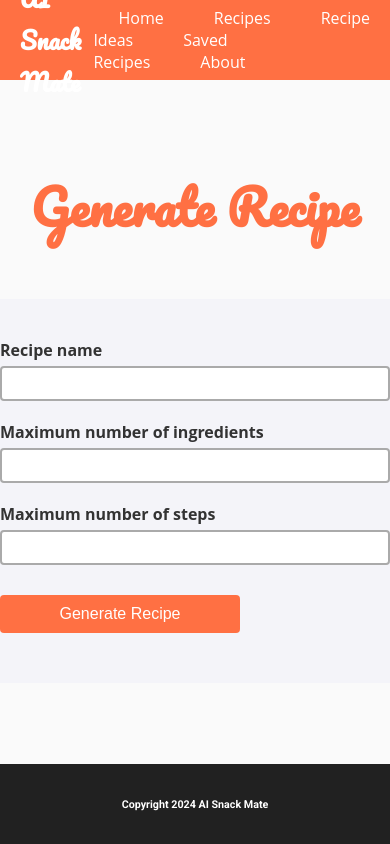
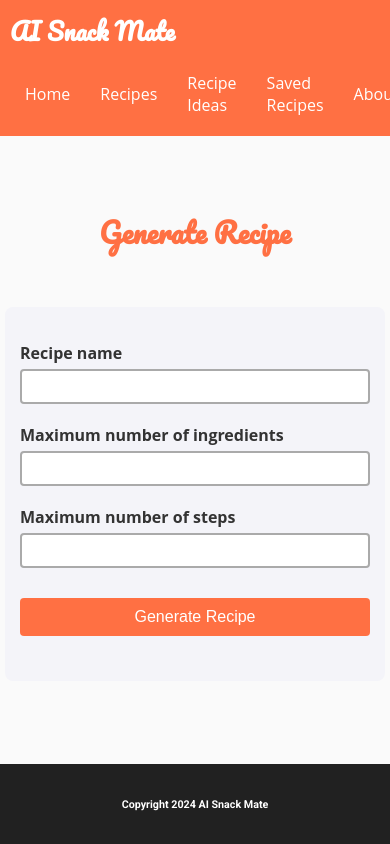
Before and after one commit to estherszliu/ai_snack_mate, a React (Create React App) app: page /recipe in a window 390 px wide. Shown: the top 844 px of the page. Built offline with nearby package versions, Linux system fonts and the light colour scheme.

Commit message:
feat:adjusted mobile friendly

```diff
--- a/src/pages/RecipeIdeasPage.jsx
+++ b/src/pages/RecipeIdeasPage.jsx
@@ -47,7 +47,7 @@
         <div id="recipeIdeasPageContainer">
             <h1 id="recipeIdeaTitle">Generate Recipe Ideas</h1>
             <div id="recipeIdeasContainer">
-                <div className="inputIdeas">IRecipe ingredients or themes</div>
+                <div className="inputIdeas">Recipe ingredients or themes</div>
                 <input
                     value={inputValue}
                     onChange={(e) => setInputValue(e.target.value)}
--- a/src/pages/RecipePage.jsx
+++ b/src/pages/RecipePage.jsx
@@ -103,8 +103,6 @@
             if (recipeExists) {
                 setSaveMessage("Recipe already exists!")
             } else {
-                // addRecipe(prevRecipes => [...prevRecipes, generatedRecipe]);
-
                 const updateRecipes = [...recipes, generatedRecipe];
                 addRecipe(updateRecipes);
                 localStorage.setItem("recipes", JSON.stringify(updateRecipes));
--- a/src/styles/Header.css
+++ b/src/styles/Header.css
@@ -16,6 +16,10 @@
     font-family: 'Pacifico', cursive;
 }
 
+nav{
+    display: flex;
+    align-items: center;
+}
 nav a {
     margin: 0 15px;
     color: white;
@@ -35,3 +39,21 @@
 nav a:hover {
     box-shadow: 0 2px 5px rgba(0, 0, 0, 0.2);
 }
+
+/* Media Queries for Mobile Screens */
+@media (max-width: 768px) {
+    header {
+        flex-direction: column;
+        align-items: flex-start;
+        height: auto;
+        padding: 10px;
+    }
+    #headerBranding{
+        margin-bottom: 10px;
+    }
+
+    nav a{
+        margin: 5px;
+        width: 100%;
+    }
+}
--- a/src/styles/RecipeIdeasPage.css
+++ b/src/styles/RecipeIdeasPage.css
@@ -3,10 +3,11 @@
     flex-direction: column;
     align-items: center;
     height: 100%;
+    padding: 20px;
 
 }
 #recipeIdeaTitle{
-    font-size: 48px;
+    font-size: 36px;
     font-family: 'Pacifico', cursive;
     color: #FF7043;
     margin-bottom: 20px;
@@ -16,11 +17,11 @@
 #recipeIdeasContainer{
     color: #333;
     background-color: #f4f4f9;
-    max-width: 800px;
+    max-width: 100%;
     padding: 20px;
     border-radius: 8px;
     max-width: 800px;
-    margin: 30px;
+    margin: 30px 0;
     width: 100%;
     display: flex;
     flex-direction: column;
@@ -59,3 +60,19 @@
         transform: translateY(0);
     }
 }
+
+/* Media Queries for Mobile Screens */
+@media (max-width: 768px) {
+    #recipeIdeaTitle {
+        font-size: 28px;
+    }
+
+    #recipeIdeasContainer {
+        padding: 15px;
+    }
+
+    .ideaList {
+        padding: 8px;
+        max-width: 100%;
+    }
+}
--- a/src/styles/RecipePage.css
+++ b/src/styles/RecipePage.css
@@ -4,10 +4,11 @@
     align-items: center;
     height: 100%;
     background-color: #fafafa;
+    padding: 20px;
 
 }
 #recipeTitle{
-    font-size: 48px;
+    font-size: 36px;
     font-family: 'Pacifico', cursive;
     color: #FF7043;
     margin-bottom: 20px;
@@ -17,11 +18,12 @@
 #recipeContentContainer{
     color: #333;
     background-color: #f4f4f9;
-    max-width: 800px;
+    /* max-width: 800px; */
+    max-width: 100%;
     padding: 20px;
     border-radius: 8px;
     max-width: 800px;
-    margin: 30px;
+    margin: 30px 0;
     width: 100%;
     display: flex;
     flex-direction: column;
@@ -31,6 +33,7 @@
 .inputGroup {
     margin-top: 20px;
     font-weight: bold;
+    width: 100%;
 }
 
 input {
@@ -51,7 +54,7 @@
     text-decoration: none;
     display: inline-block;
     font-size: 16px;
-    margin: 30px 30px 30px 0px;
+    margin: 30px 0;
     cursor: pointer;
     border-radius: 4px;
     max-width: 240px;
@@ -79,7 +82,7 @@
 .recipe_name {
     color: #2c3e50;
     font-family: 'Pacifico', cursive;
-    font-size: 32px;
+    font-size: 28px;
     margin-bottom: 10px;
 }
 
@@ -121,3 +124,24 @@
         transform: translateY(0);
     }
 }
+
+/* Media Queries for Mobile Screens  */
+@media (max-width: 768px) {
+    #recipeTitle {
+        font-size: 28px;
+    }
+
+    #recipeContentContainer {
+        padding: 15px;
+    }
+
+    .recipe_name {
+        font-size: 24px;
+    }
+
+    button {
+        width: 100%;
+        max-width: none;
+    }
+
+}
```
